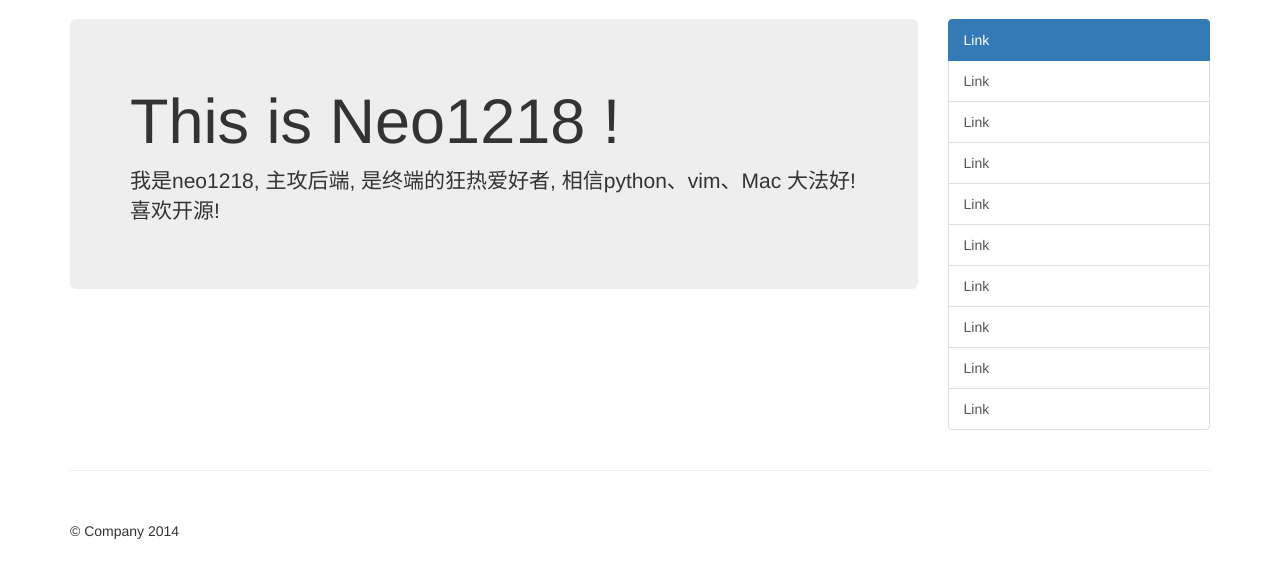
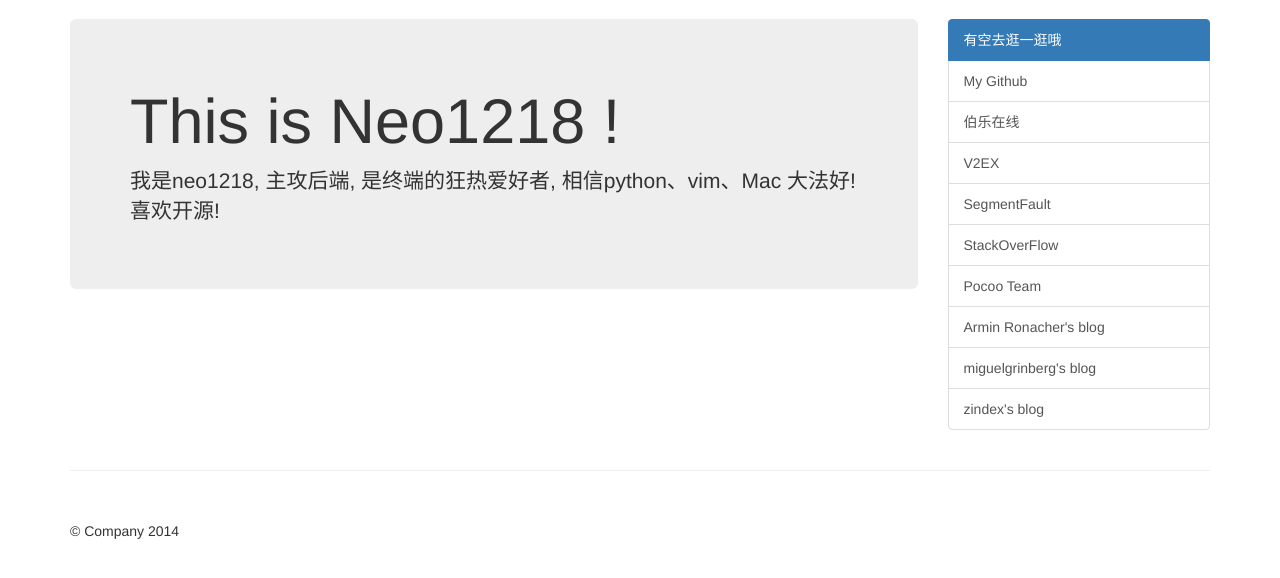
Before and after one commit to wanzifa/neo1218_blog, a Flask app: page /index in a window 1280 px wide. Shown: the part 51-629 px from the top of the page. Run offline with Flask 2, Linux system fonts and the light colour scheme; some libraries are stand-ins or nearby versions.

Commit message:
blog site update❤️

```diff
--- a/templates/index_b.html
+++ b/templates/index_b.html
@@ -89,16 +89,16 @@
 
         <div class="col-xs-6 col-sm-3 sidebar-offcanvas" id="sidebar">
           <div class="list-group">
-            <a href="#" class="list-group-item active">Link</a>
-            <a href="#" class="list-group-item">Link</a>
-            <a href="#" class="list-group-item">Link</a>
-            <a href="#" class="list-group-item">Link</a>
-            <a href="#" class="list-group-item">Link</a>
-            <a href="#" class="list-group-item">Link</a>
-            <a href="#" class="list-group-item">Link</a>
-            <a href="#" class="list-group-item">Link</a>
-            <a href="#" class="list-group-item">Link</a>
-            <a href="#" class="list-group-item">Link</a>
+			  <a href="#" class="list-group-item active">有空去逛一逛哦</a>
+			  <a href="https://github.com/neo1218" class="list-group-item">My Github</a>
+			  <a href="http://www.jobbole.com/" class="list-group-item">伯乐在线</a>
+			  <a href="https://www.v2ex.com/" class="list-group-item">V2EX</a>
+			  <a href="http://segmentfault.com/u/neo1218" class="list-group-item">SegmentFault</a>
+			  <a href="http://stackoverflow.com" class="list-group-item">StackOverFlow</a>
+			  <a href="http://www.pocoo.org/team/" class="list-group-item">Pocoo Team</a>
+			  <a href="http://lucumr.pocoo.org/about/" class="list-group-item">Armin Ronacher's blog</a>
+			  <a href="http://blog.miguelgrinberg.com" class="list-group-item">miguelgrinberg's blog</a>
+			  <a href="http://zxc0328.github.io" class="list-group-item">zindex's blog</a>
           </div>
         </div><!--/.sidebar-offcanvas-->
       </div><!--/row-->
```
